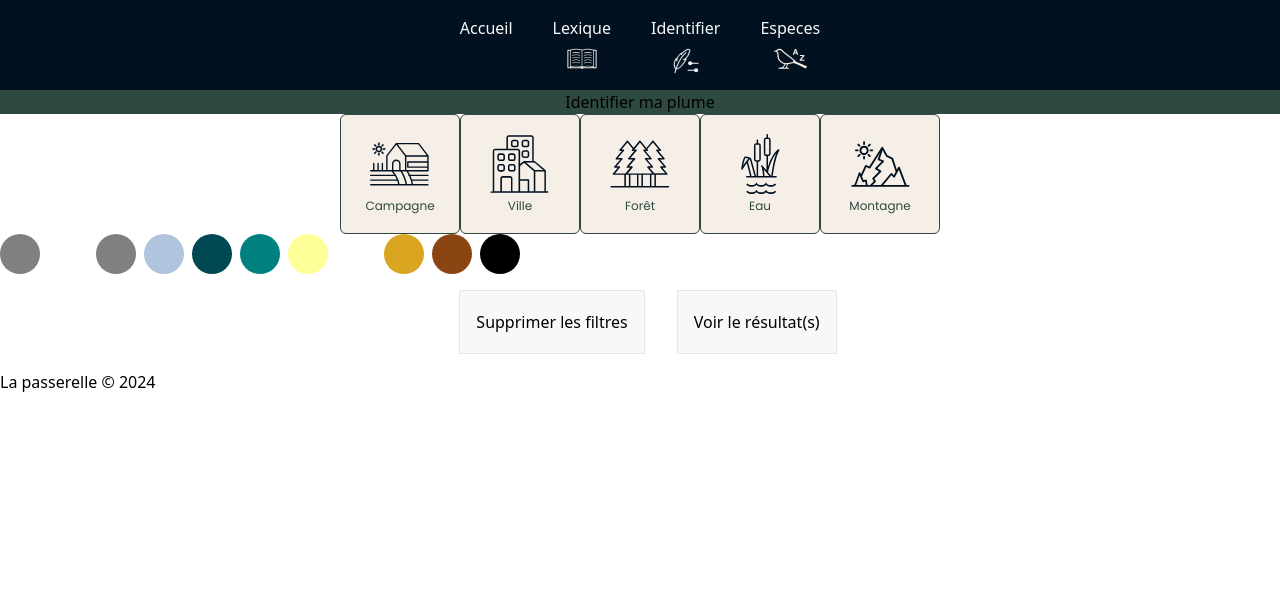
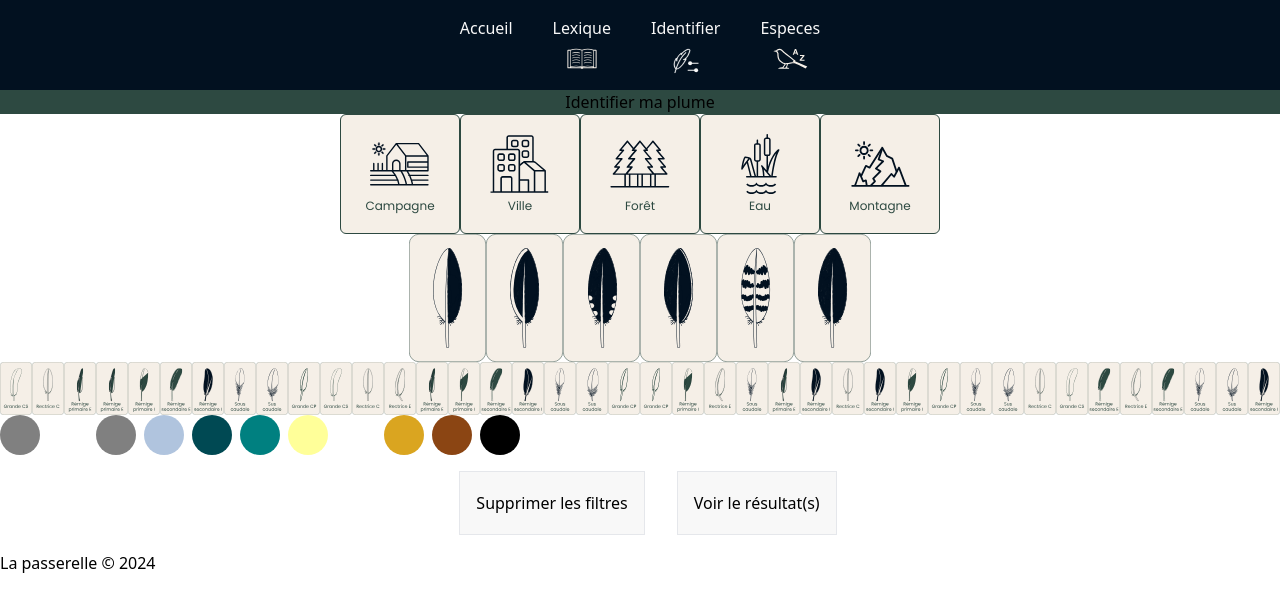
Before and after one commit to MicroTarion/ProjetPlumes, a React (Vite) app in the folder plumes-projet-front/: page /identifier in a window 1280 px wide. Shown: the top 612 px of the page. Built offline with nearby package versions, Linux system fonts and the light colour scheme.

Commit message:
update FeatherTypeCard pour que cette card puisse gérer les types et les motifs

```diff
--- a/plumes-projet-front/src/components/cards/FeatherTypeCards.jsx
+++ b/plumes-projet-front/src/components/cards/FeatherTypeCards.jsx
@@ -1,8 +1,26 @@
-const FeatherTypeCards = () => {
+import { useState } from 'react';
+
+const transformSlug = (type) => {
+    return type.toLowerCase().replaceAll(' ', '-').replace('é', 'e')}
+
+const FeatherTypeCards = ({type, folder}) => {
+    const [active, setActive] = useState(false);
+
+    const slug = transformSlug(type);
+    //replace space by - and convert to lower case and replace "é" by "e" to match the file name "Rémige secondaire E" => "remige-secondaire-e.svg
+    const handleActive = () => {
+        setActive(true);
+    }
+
+    const handleBlur = () => {
+        setActive(false);
+    }
+
+    const activeOrInactiveSlug = active ? `${slug}-actif` : slug
     return (
-        <div>
-            <h2>Card Feather Type</h2>
-        </div>
+        <button onBlur={handleBlur} onFocus={handleActive}>
+            <img src={`/cards/${folder}/card-${activeOrInactiveSlug}.svg`} alt={type} />
+        </button>
     )
 }
 
--- a/plumes-projet-front/src/pages/identifier/index.jsx
+++ b/plumes-projet-front/src/pages/identifier/index.jsx
@@ -3,6 +3,7 @@ import FindingLocationCards from "../../components/cards/FindingLocationCards";
 import PaletCard from "../../components/cards/PaletCard"
 import Typography from '../../components/common/Typography';
 import ContainerButton from './ContainerButton';
+import FeatherTypeCards from "../../components/cards/FeatherTypeCards";
 
 
 const IdentifierPage = () => {
@@ -13,6 +14,222 @@ const IdentifierPage = () => {
     { title: "Eau", logoFileName: "icon-aquatic.svg" },
     { title: "Montagne", logoFileName: "icon-moutain.svg" }
   ];
+
+
+
+  const plumeData = [
+    {
+    "Id_Plumes": 1,
+    "illustration": "plumes-canard-colvert",
+    "types de plumes": "Grande CS"
+    },
+    {
+    "Id_Plumes": 2,
+    "illustration": "plumes-cygne-tubercule",
+    "types de plumes": "Rectrice C"
+    },
+    {
+    "Id_Plumes": 3,
+    "illustration": "plumes-oie-cendree",
+    "types de plumes": "Rémige primaire E"
+    },
+    {
+    "Id_Plumes": 4,
+    "illustration": "plumes-becasse-des-bois",
+    "types de plumes": "Rémige primaire E"
+    },
+    {
+    "Id_Plumes": 5,
+    "illustration": "plumes-heron-cendre",
+    "types de plumes": "Rémige primaire I"
+    },
+    {
+    "Id_Plumes": 6,
+    "illustration": "plumes-pigeon-colombin",
+    "types de plumes": "Rémige secondaire E"
+    },
+    {
+    "Id_Plumes": 7,
+    "illustration": "plumes-pigeon-ramier",
+    "types de plumes": "Rémige secondaire I"
+    },
+    {
+    "Id_Plumes": 8,
+    "illustration": "plumes-tourterelle-des-bois",
+    "types de plumes": "Sous caudale"
+    },
+    {
+    "Id_Plumes": 9,
+    "illustration": "plumes-tourterelle-turque",
+    "types de plumes": "Sus caudale"
+    },
+    {
+    "Id_Plumes": 10,
+    "illustration": "plumes-buse-variable",
+    "types de plumes": "Grande CP"
+    },
+    {
+    "Id_Plumes": 11,
+    "illustration": "plumes-faisan-colchide",
+    "types de plumes": "Grande CS"
+    },
+    {
+    "Id_Plumes": 12,
+    "illustration": "plumes-foulque-macroule",
+    "types de plumes": "Rectrice C"
+    },
+    {
+    "Id_Plumes": 13,
+    "illustration": "plumes-poule-d_eau",
+    "types de plumes": "Rectrice E"
+    },
+    {
+    "Id_Plumes": 14,
+    "illustration": "plumes-alouette-des-champs",
+    "types de plumes": "Rémige primaire E"
+    },
+    {
+    "Id_Plumes": 15,
+    "illustration": "plumes-choucas-des-tours",
+    "types de plumes": "Rémige primaire I"
+    },
+    {
+    "Id_Plumes": 16,
+    "illustration": "plumes-corneille-noire",
+    "types de plumes": "Rémige secondaire E"
+    },
+    {
+    "Id_Plumes": 17,
+    "illustration": "plumes-geai-des-chenes",
+    "types de plumes": "Rémige secondaire I"
+    },
+    {
+    "Id_Plumes": 18,
+    "illustration": "plumes-grand-corbeau",
+    "types de plumes": "Sous caudale"
+    },
+    {
+    "Id_Plumes": 19,
+    "illustration": "plumes-pie-bavarde",
+    "types de plumes": "Sus caudale"
+    },
+    {
+    "Id_Plumes": 20,
+    "illustration": "plumes-etourneau-sansonnet",
+    "types de plumes": "Grande CP"
+    },
+    {
+    "Id_Plumes": 21,
+    "illustration": "plumes-chardonneret",
+    "types de plumes": "Grande CP"
+    },
+    {
+    "Id_Plumes": 22,
+    "illustration": "plumes-pinson-des-arbres",
+    "types de plumes": "Rémige primaire I"
+    },
+    {
+    "Id_Plumes": 23,
+    "illustration": "plumes-bergeronnette-grise",
+    "types de plumes": "Rectrice E"
+    },
+    {
+    "Id_Plumes": 24,
+    "illustration": "plumes-mesange-bleue",
+    "types de plumes": "Sous caudale"
+    },
+    {
+    "Id_Plumes": 25,
+    "illustration": "plumes-mesange-charbonniere",
+    "types de plumes": "Rémige primaire E"
+    },
+    {
+    "Id_Plumes": 26,
+    "illustration": "plumes-mesange-noire",
+    "types de plumes": "Rémige secondaire I"
+    },
+    {
+    "Id_Plumes": 27,
+    "illustration": "plumes-grive-draine",
+    "types de plumes": "Rectrice C"
+    },
+    {
+    "Id_Plumes": 28,
+    "illustration": "plumes-grive-litorne",
+    "types de plumes": "Rémige secondaire I"
+    },
+    {
+    "Id_Plumes": 29,
+    "illustration": "plumes-grive-mauvis",
+    "types de plumes": "Rémige primaire I"
+    },
+    {
+    "Id_Plumes": 30,
+    "illustration": "plumes-grive-musicienne",
+    "types de plumes": "Grande CP"
+    },
+    {
+    "Id_Plumes": 31,
+    "illustration": "plumes-merle-noir",
+    "types de plumes": "Sous caudale"
+    },
+    {
+    "Id_Plumes": 32,
+    "illustration": "plumes-rougegorge",
+    "types de plumes": "Sus caudale"
+    },
+    {
+    "Id_Plumes": 33,
+    "illustration": "plumes-pic-epeiche",
+    "types de plumes": "Rectrice C"
+    },
+    {
+    "Id_Plumes": 34,
+    "illustration": "plumes-pic-vert",
+    "types de plumes": "Grande CS"
+    },
+    {
+    "Id_Plumes": 35,
+    "illustration": "plumes-perruche-a-collier",
+    "types de plumes": "Rémige secondaire E"
+    },
+    {
+    "Id_Plumes": 36,
+    "illustration": "plumes-chouette-effraie",
+    "types de plumes": "Rectrice E"
+    },
+    {
+    "Id_Plumes": 37,
+    "illustration": "plumes-chouette-hulotte",
+    "types de plumes": "Rémige secondaire E"
+    },
+    {
+    "Id_Plumes": 38,
+    "illustration": "plumes-hibou-grand-duc",
+    "types de plumes": "Sous caudale"
+    },
+    {
+    "Id_Plumes": 39,
+    "illustration": "plumes-hibou-moyen-duc",
+    "types de plumes": "Sus caudale"
+    },
+    {
+    "Id_Plumes": 40,
+    "illustration": "plumes-hibou-petit-duc",
+    "types de plumes": "Rémige secondaire I"
+    }
+    ]
+
+    const motifData = [
+      {name:"bicolore"},
+      {name:"bordure-vexille"},
+      {name:"encoches"},
+      {name:"lisere-vexille-interne"},
+      {name:"rayee"},
+      {name:"uni"},
+
+    ]
+
 
   return (
     <>
@@ -27,7 +244,19 @@ const IdentifierPage = () => {
           <FindingLocationCards  key={index} title={location.title} logoFileName={location.logoFileName} />
         ))}
       </div>
+      <div className="flex flex-row items-center justify-center">
+        {motifData.map((motif) => (
+          <FeatherTypeCards key={motif.name} type={motif.name} folder="motifPlume" />
+        ))}
+      </div>
+
+      <div className="flex flex-row items-center justify-center">
+        {plumeData.map((plume) => (
+          <FeatherTypeCards key={plume.Id_Plumes} type={plume["types de plumes"]} folder="typePlume" />
+        ))}
+      </div>
       <PaletCard title="Autre Card" logoFileName="autre-icon.svg" />
+
          <ContainerButton onClickDelete={() => console.log("detele")} onClickSeeResults={() => console.log("see result")} />
     </div>
 
```
